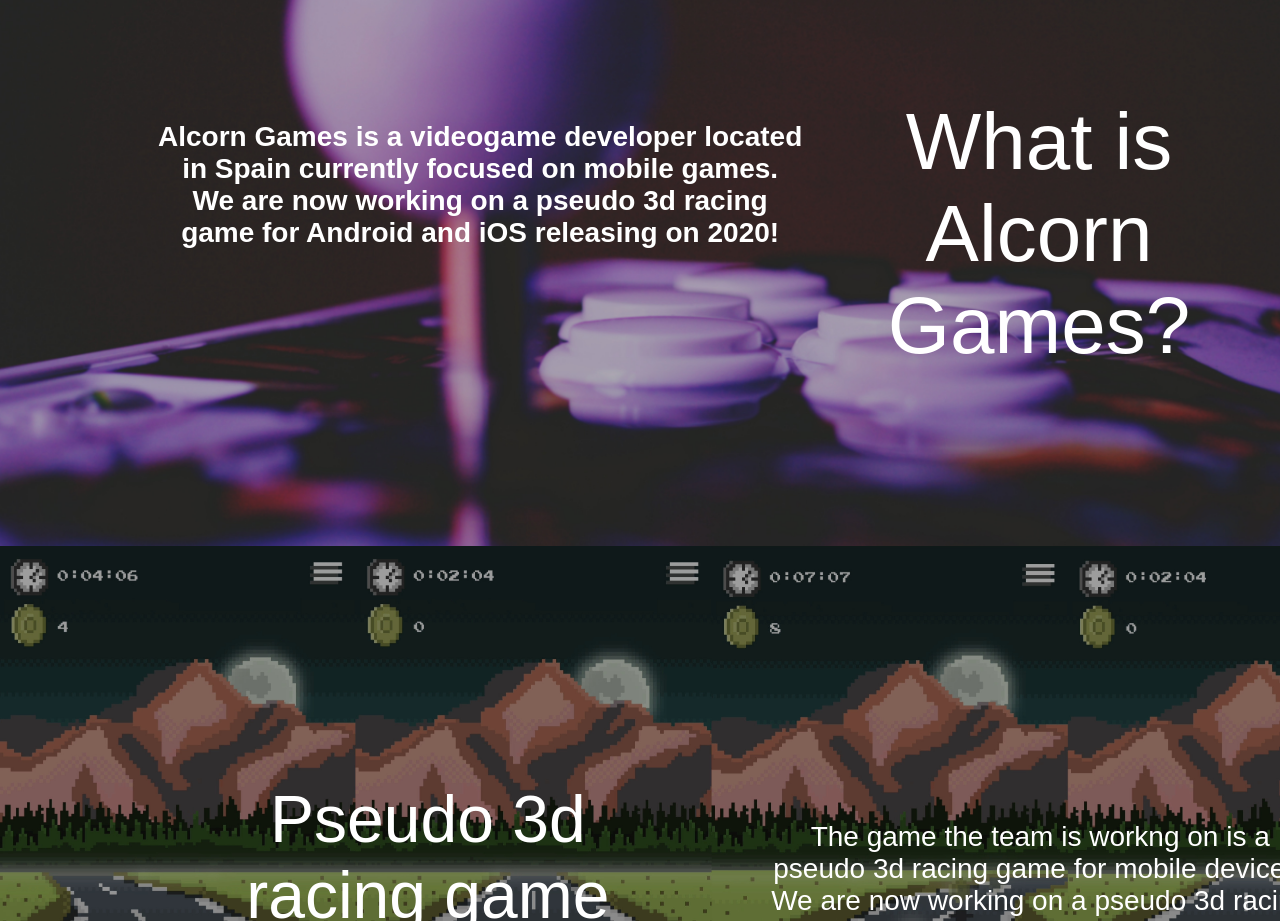
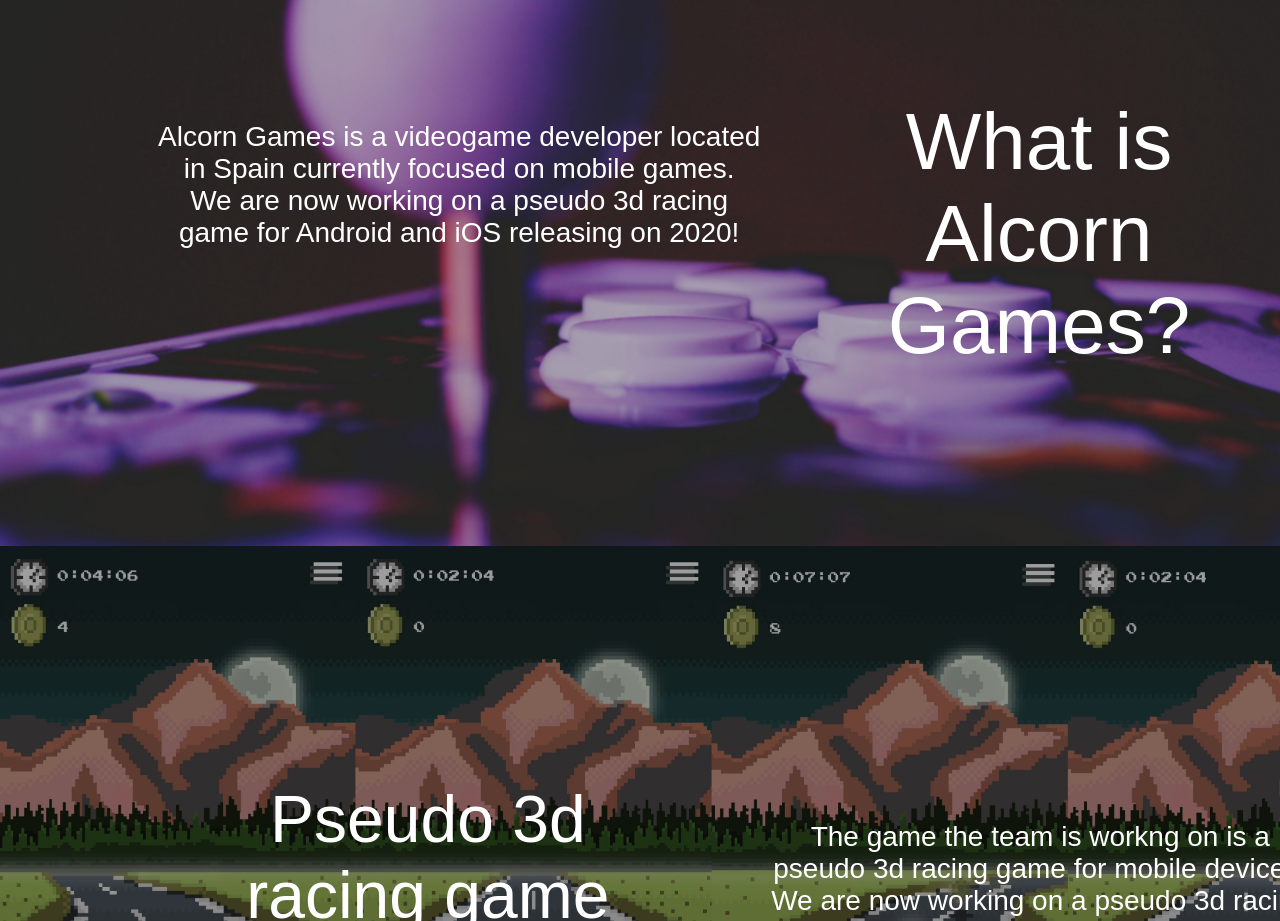
Before and after one commit to AlcornGames/alorngames.com, a plain HTML site: page index.html in a window 1280 px wide. Shown: the part 820-1741 px from the top of the page. Drawn offline with Linux system fonts and the light colour scheme.

Commit message:
Update index_web_alcorn.css

```diff
--- a/index_web_alcorn.css
+++ b/index_web_alcorn.css
@@ -165,7 +165,7 @@
     position: absolute;
     margin-top: 275px;
     margin-left: 160px;
-    font-weight: 550;
+    //font-weight: 550;
     color: white;
     //text-shadow: -12px 12px lightgray;
     font-size: 28px;
```
